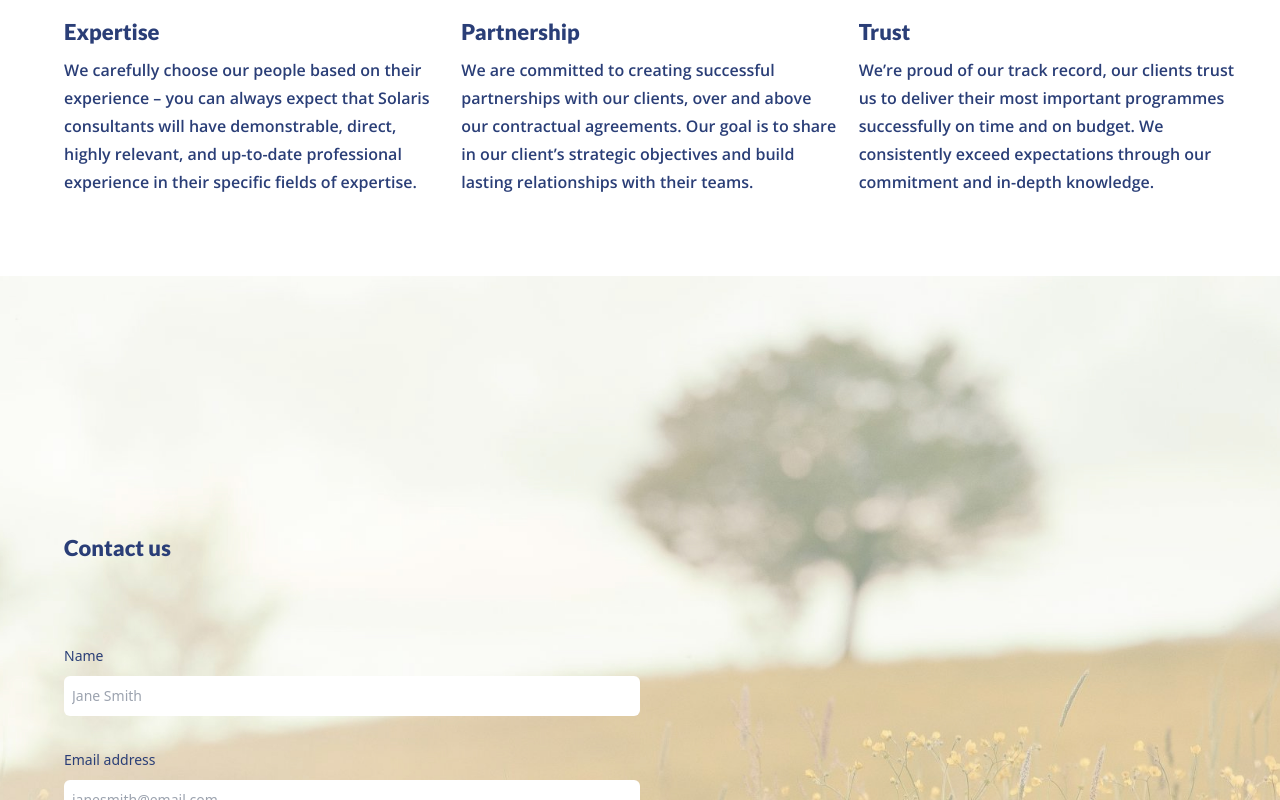
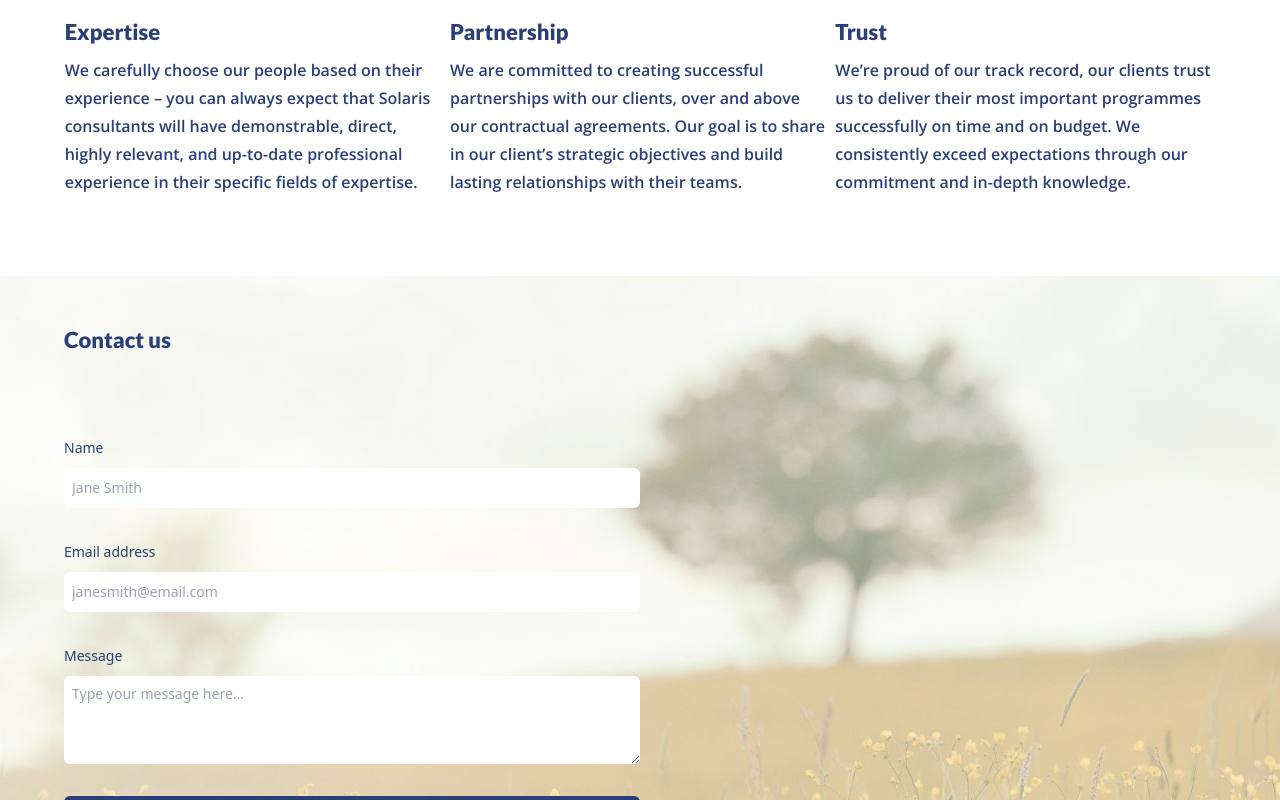
Before and after one commit to adriana-biarnes/solariswebsite, a React (Vite) app in the folder solaris_website/: page / in a window 1280 px wide. Shown: the part 2000-2800 px from the top of the page. Built offline with nearby package versions, Linux system fonts and the light colour scheme.

Commit message:
improvements: Change navigation color on small devices and fixed footer top margin

```diff
--- a/solaris_website/package.json
+++ b/solaris_website/package.json
@@ -23,7 +23,7 @@
     "eslint-plugin-react-hooks": "^4.6.0",
     "eslint-plugin-react-refresh": "^0.4.6",
     "postcss": "^8.4.38",
-    "tailwindcss": "^3.4.3",
+    "tailwindcss": "^3.4.4",
     "vite": "^5.2.0"
   }
 }
--- a/solaris_website/src/App.jsx
+++ b/solaris_website/src/App.jsx
@@ -29,16 +29,19 @@ const App = () => {
 
     <div
   className={`md:flex md:justify-center sm:h-[1000px] md:items-start sm:px-16 px-6 bg-cover bg-center`}
-      // className={`md:flex md:justify-center md:items-start sm:px-16 px-6 sm:bg-footer-formTree bg-white bg-none`}
-      style={isSmallScreen ? {} : { backgroundImage: `url(${formTreeV2})` }}
+  style={{
+    ...(!isSmallScreen && { backgroundImage: `url(${formTreeV2})` }),
+    marginBottom: '0', // This removes the bottom margin
+  }}
 >
-      <div className={`${styles.wrapper} mt-24 `}>
+  <div className={`${styles.wrapper} mt-2`}>
     <div className="flex flex-col md:grid grid-cols-2 justify-start">
       <Form />
     </div>
     <Footer />
   </div>
 </div>
+
   </div>
 )};
 
--- a/solaris_website/src/components/CardSection.jsx
+++ b/solaris_website/src/components/CardSection.jsx
@@ -4,7 +4,7 @@ import Card from "./Card";
 const CardSection = () => {
   return (
     <div className="container mx-auto my-16">
-      <div className="grid grid-cols-1 gap-10 md:grid-cols-2 lg:grid-cols-3 justify-stretch">
+      <div className="grid grid-cols-1 gap-1 md:grid-cols-1 lg:grid-cols-3 justify-stretch">
         {cards.map((card) => (
           <Card key={card.id} id={card.id} img={card.img} title={card.title} content={card.content} />
         ))}
--- a/solaris_website/src/components/Footer.jsx
+++ b/solaris_website/src/components/Footer.jsx
@@ -1,19 +1,19 @@
 import privacypolicy from '../assets/privacypolicy.pdf'
 const Footer = () => {
   return (
-    <footer className="bottom-0 left-0 w-full h-24 flex items-center justify-center py-6 mt-12">
+    <footer className="bottom-0 left-0 w-full h-30 flex items-center justify-center py-6 mt-4">
       <div className="text-center sm:text-white text-primary">
         <a
           href={privacypolicy}
           target="_blank"
-          className="font-opensans font-bold text-[12px] leading-8 underline"
+          className="font-opensans font-bold text-[0.75rem] leading-8 underline"
         >
           Privacy Policy
         </a>
-        <p className="font-opensans font-regular text-[10px] leading-4">
+        <p className="font-opensans font-regular text-[0.6rem] leading-4">
           @2024 Solaris Consultants
         </p>
-        <p className="font-opensans font-regular text-[10px] leading-4">
+        <p className="font-opensans font-regular text-[0.6rem] leading-4">
           All rights reserved
         </p>
       </div>
--- a/solaris_website/src/components/Form.jsx
+++ b/solaris_website/src/components/Form.jsx
@@ -27,11 +27,11 @@ const Form = () => {
         ref={form}
         onSubmit={sendEmail}
         id="contact"
-        className="relative z-10 max-w-md sm:max-w-xl sm:w-[616px]  pt-40 sm:pr-0 xl:max-w-[1280px]"
+        className="relative z-10 max-w-md sm:max-w-xl sm:w-[616px] pt-10 sm:pr-0 l:max-w-[1280px] xl:max-w-[1280px]"
       >
         <div className="space-y-12">
           <div className="pb-12">
-            <h3 className="font-lato font-black text-[22px] leading-8 text-primary pb-10">
+            <h3 className="font-lato font-black text-[1.375rem] leading-8 text-primary pb-10">
               Contact us
             </h3>
             <div className="mt-10 grid grid-cols-1 gap-x-6 gap-y-8">
--- a/solaris_website/src/components/Hero.jsx
+++ b/solaris_website/src/components/Hero.jsx
@@ -15,16 +15,16 @@ const Hero = () => {
   return (
     <div className="relative h-screen">
       <div
-        className="absolute inset-0 bg-cover bg-center lg:hidden sepia-0"
+        className="absolute inset-0 bg-cover bg-center lg:hidden md:hidden sepia-0"
         style={{ backgroundImage: `url(${mobileBackgroundImage})` }}
       />
       <div
-        className=" hidden absolute inset-0 bg-cover bg-center lg:block"
+        className=" hidden absolute inset-0 bg-cover bg-center lg:block md:block sepia-0"
         style={{ backgroundImage: `url(${desktopBackgroundImage})` }}
       />
 
       {/* Content Hero */}
-      <div className="relative z-10 bg-black  bg-opacity-50 md:bg-inherit  flex items-center justify-center h-screen text-white">
+      <div className="relative z-10 bg-black  bg-opacity-50 lg:bg-inherit  flex items-center justify-center h-screen text-white sepia-0">
         <div className={`${styles.paddingX} ${styles.flexStart}`}>
           <div className={`${styles.boxWidth}`}>
             <Navbar />
@@ -38,7 +38,7 @@ const Hero = () => {
             <img
               src={logoSolaris}
               alt="Solaris"
-              className=" pl-8 pt-8 md:w-[296px] md:h-[190px]"
+              className="my-10 pl-8 pt-8 lg:w-[296px] lg:h-[190px] sepia-0"
             />
             <div className="pr-16 sm:pr-0">
               <h1 className={`${styles.heading1} pl-8 my-8`}>
--- a/solaris_website/src/components/Navbar.jsx
+++ b/solaris_website/src/components/Navbar.jsx
@@ -28,11 +28,11 @@ const Navbar = () => {
   return (
     <nav className="absolute top-0 left-0 w-full flex justify-end p-10 pr-28">
       <div className="space-x-4">
-        <ul className="list-none hidden sm:flex justify-end items-center flex-1">
+        <ul className="list-none flex justify-end items-center flex-1">
           {navLinks.map((nav, index) => (
             <li
               key={nav.id}
-              className={`font-opensans font-semibold cursor-pointer text-[16px] text-primary hover:text-secondary ${
+              className={`font-opensans font-semibold cursor-pointer text-[16px] text-white lg:text-primary hover:text-secondary ${
                 index === navLinks.length - 1 ? "mr-0" : "mr-10"
               }`}
             >
--- a/solaris_website/src/components/Services.jsx
+++ b/solaris_website/src/components/Services.jsx
@@ -4,7 +4,7 @@ import styles from "../styles";
 const Services = () => {
   return (
     <div className="bg-bgGray rounded-3xl mt-16">
-      <div className="py-8 px-12">
+      <div className="py-8 px-6">
         <h3 className={`${styles.heading3} text-secondary pb-10`}>Our services</h3>
         <div className="grid grid-cols-1 md:grid-cols-2 gap-6">
           {services.map((service) => (
--- a/solaris_website/src/styles.js
+++ b/solaris_website/src/styles.js
@@ -2,15 +2,15 @@ const styles = {
   boxWidth: "w-full",
   wrapper: "xl:max-w-[1280px]",
   heading1:
-    "font-lato font-extrabold leading-tight md:text-[40px] text-[30px] text-white w-full max text-wrap",
+    "font-lato font-extrabold leading-tight md:text-[2.5rem] text-[1.875rem] text-white w-full max text-wrap",
   heading2:
-    "font-opensans font-semibold leading-tight md:text-[26px] text-[22px] text-white w-full",
-  buttonText: "font-opensans font-bold text-[16px]",
-  paragraph: "font-opensans font-semibold text-primary text-[18px] leading-8",
-  heading3: "font-lato font-black text-[22px] leading-8 text-primary",
-  bodyText: "font-opensans font-medium text-[18px] leading-8 text-primary",
-  listText: "font-opensans font-regular text-[18px] text-primary",
-  cardText: "font-opensans font-semibold text-[16px] leading-7",
+    "font-opensans font-semibold leading-tight md:text-[1.625rem] text-[1.375rem] text-white w-full",
+  buttonText: "font-opensans font-bold text-[1rem]",
+  paragraph: "font-opensans font-semibold text-primary text-[1.125rem] leading-8",
+  heading3: "font-lato font-black text-[1.375rem] leading-8 text-primary",
+  bodyText: "font-opensans font-medium text-[1.125rem] leading-8 text-primary",
+  listText: "font-opensans font-regular text-[1.125rem] text-primary",
+  cardText: "font-opensans font-semibold text-[1rem] leading-7",
 
   flexCenter: "flex justify-center items-center",
   flexStart: "flex justify-center items-start",
--- a/solaris_website/tailwind.config.js
+++ b/solaris_website/tailwind.config.js
@@ -22,11 +22,9 @@ module.exports = {
       },
     },
     screens: {
-      xs: "480px",
-      ss: "620px",
       sm: "768px",
-      md: "1060px",
-      lg: "1200px",
+      md: "820px",
+      lg: "1270px",
       xl: "1700px",
     },
   },
--- a/solaris_website/vite.config.js
+++ b/solaris_website/vite.config.js
@@ -5,7 +5,7 @@ import react from '@vitejs/plugin-react'
 export default defineConfig({
   plugins: [react()],
   server: {
-    host: '',
+    host: 'localhost',
     port: 3000,
   },
 })
```
Also changed, not shown: 1 other file (tests, documents, lock files or other folders). Lines whose indentation alone changed are shown as unchanged.
